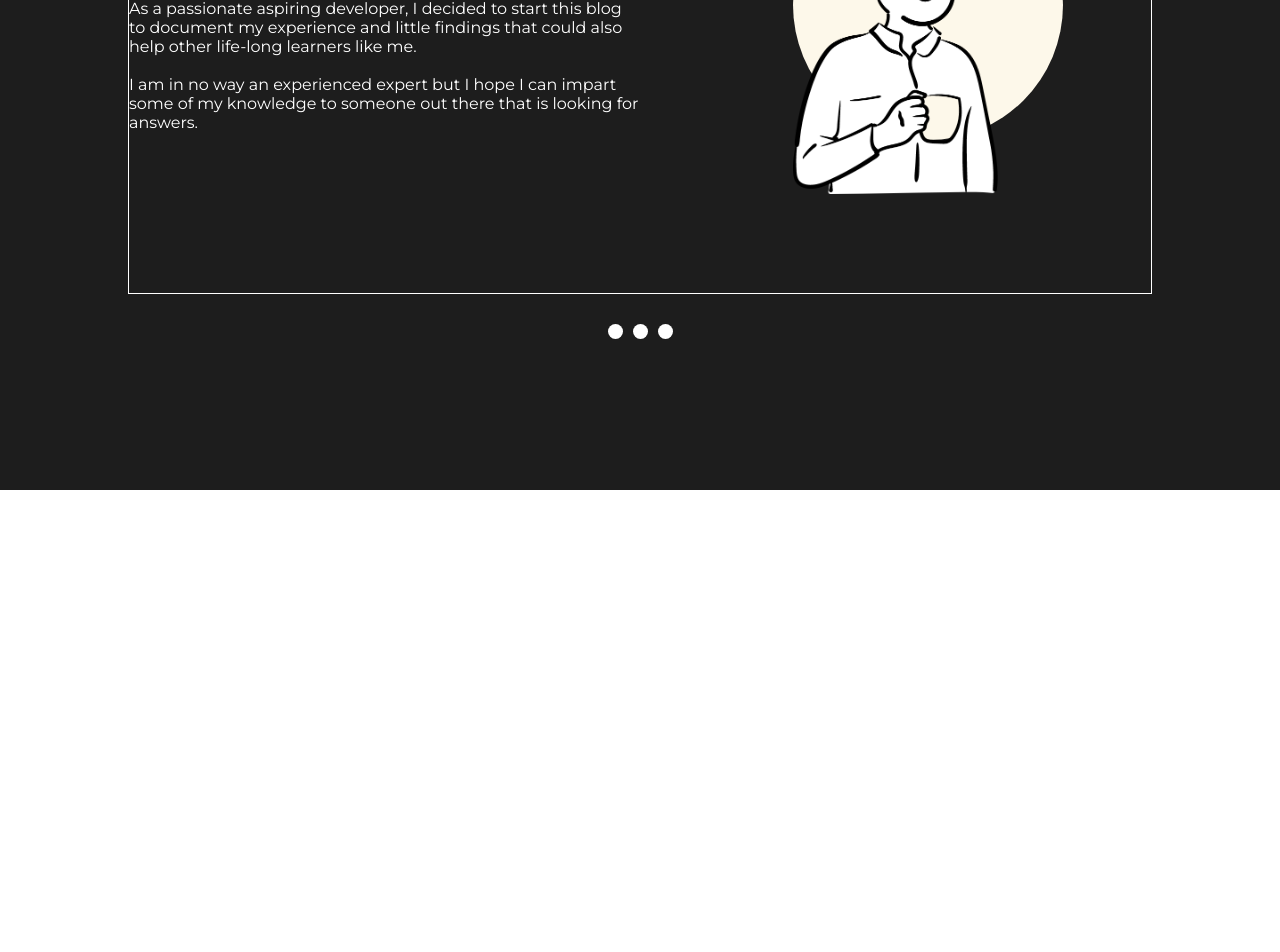
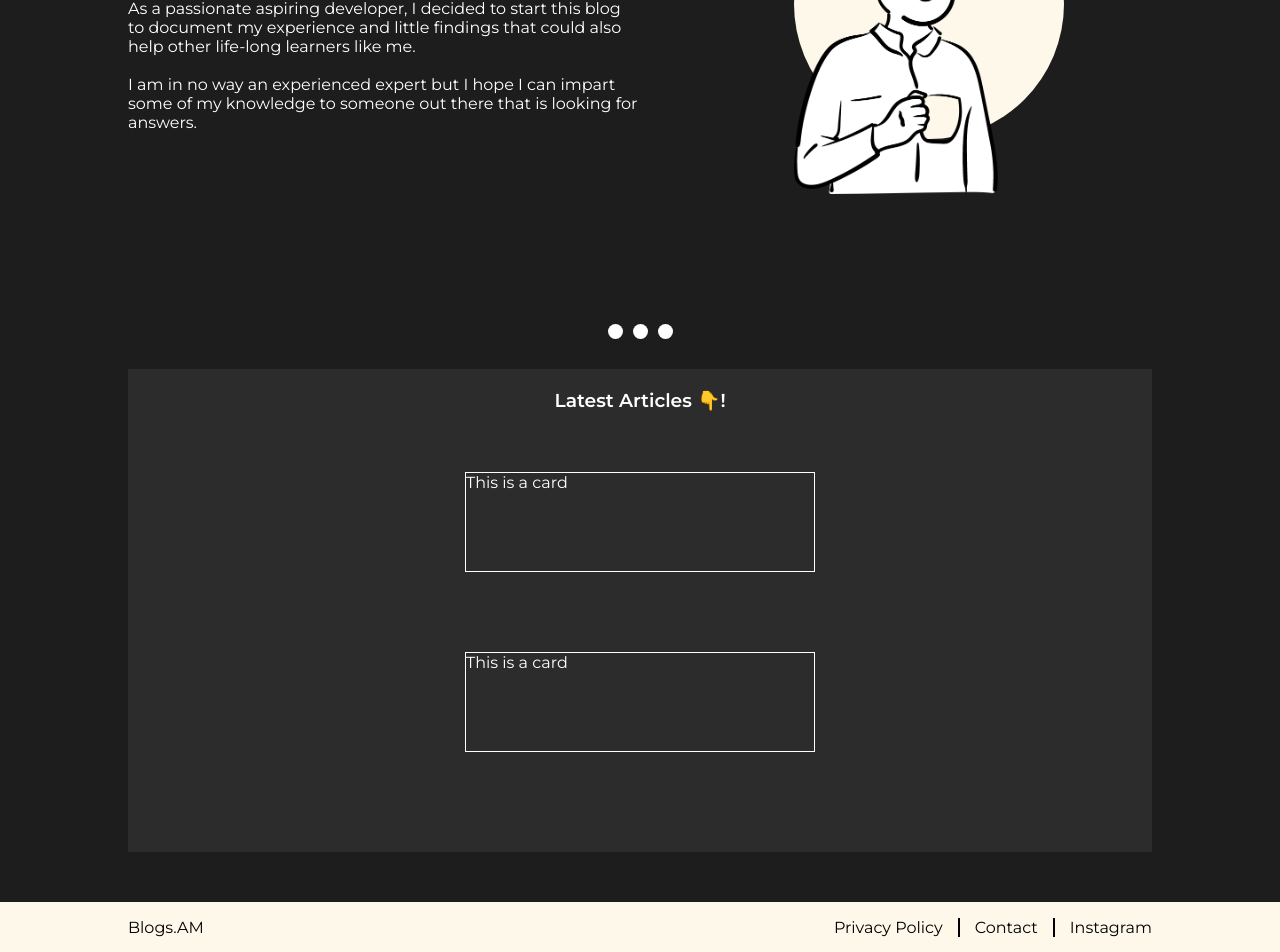
Before and after one commit to samuel-yeebiyo/blog, a React (Create React App) app: page / in a window 1280 px wide. Shown: the part 310-1262 px from the top of the page. Before the commit the page ends 800 px from the top, so only its background shows below. Built offline with nearby package versions, Linux system fonts and the light colour scheme.

Commit message:
Started off the latest articles component and finished up the footer. One thing that is bothering me: the html does not wrap around the content of the app. Cause by workaround to get the footer to stick to the bottom of the page

```diff
--- a/src/App.css
+++ b/src/App.css
@@ -1,9 +1,9 @@
-@import url('https://fonts.googleapis.com/css2?family=Montserrat:wght@300;400;500;600&display=swap');
+.App{
+    min-height:100%;
+    display: flex;
+    flex-direction:column;
+}
+.main-container{
+    margin-bottom:50px;
 
-.App{
-    background:#1D1D1D;
-    height:100vh;
-    width:100%;
-    color:white;
-    font-family: 'Montserrat', sans-serif;
 }
--- a/src/App.js
+++ b/src/App.js
@@ -1,6 +1,6 @@
 import Nav from './components/resusable/Nav';
 import Home from './components/Home'
-
+import Footer from './components/resusable/Footer';
 
 import './App.css';
 
@@ -8,7 +8,10 @@ function App() {
   return (
     <div className="App">
       <Nav/>
-      <Home/>
+      <div className="main-container">
+        <Home/>
+      </div>
+      <Footer/>
     </div>
   );
 }
--- a/src/components/Home.js
+++ b/src/components/Home.js
@@ -1,4 +1,5 @@
 import Hero from '../components/Hero'
+import Latest from './Latest'
 
 import '../css/home.css'
 
@@ -13,6 +14,7 @@ const Home = () => {
                     <div className="dot"></div>
                 </div>
             </div>
+            <Latest/>
         </div>
     )
 }
--- a/src/components/Latest.js
+++ b/src/components/Latest.js
@@ -1,10 +1,13 @@
 import '../css/latest.css'
 
+import Card from '../components/resusable/Card'
 
 const Latest = () => {
     return (
         <div className="Latest">
-
+            <h3 className="title">Latest Articles 👇!</h3>
+            <Card/>
+            <Card/>
         </div>
     )
 }
--- a/src/components/resusable/Card.js
+++ b/src/components/resusable/Card.js
@@ -0,0 +1,11 @@
+import '../../css/card.css'
+
+const Card = () => {
+    return (
+        <div className="Card">
+            This is a card
+        </div>
+    )
+}
+
+export default Card
--- a/src/components/resusable/Footer.js
+++ b/src/components/resusable/Footer.js
@@ -0,0 +1,21 @@
+import '../../css/footer.css'
+
+
+const Footer = () => {
+    return (
+        <div className="Footer">
+           <div className="footer-content">
+                <p>Blogs.AM</p>
+                <div className="footer-links">
+                    <p>Privacy Policy</p>
+                    <span className="div space"/>
+                    <p className="space">Contact</p>
+                    <span className="div space"/>
+                    <p className="space">Instagram</p>
+                </div>
+           </div>
+        </div>
+    )
+}
+
+export default Footer
--- /dev/null
+++ b/src/css/card.css
@@ -0,0 +1,6 @@
+.Card{
+    border:1px solid white;
+    width:350px;
+    height:100px;
+    margin-bottom: 80px;
+}
--- /dev/null
+++ b/src/css/footer.css
@@ -0,0 +1,25 @@
+.Footer{
+    width:100%;
+    background: #FDF8EA;
+    color:black;
+    height:50px;
+    margin-top:auto;
+}
+.footer-content{
+    width:80%;
+    margin:auto;
+    display: flex;
+    justify-content: space-between;
+    align-items: center;
+    height: 100%;
+}
+.footer-links{
+    display: flex;
+}
+.div{
+    border:1px solid black;
+    width:0.5px;
+}
+.space{
+    margin-left:15px;
+}
--- a/src/css/hero.css
+++ b/src/css/hero.css
@@ -5,7 +5,6 @@
     height:500px;
     display: flex;
     align-items: center;
-    border: 1px solid white;
 }
 .hero-intro{
     width:50%;
--- a/src/css/latest.css
+++ b/src/css/latest.css
@@ -0,0 +1,12 @@
+.Latest{
+    background: #2C2C2C;
+    width:80%;
+    margin:auto;
+    display:flex;
+    flex-direction: column;
+    align-items: center;
+    padding:20px 0 20px 0;
+}
+.title{
+    margin-bottom:60px;
+}
--- a/src/css/nav.css
+++ b/src/css/nav.css
@@ -1,6 +1,6 @@
 .nav-bar{
     width:80%;
-    margin:auto;
+    margin:0 auto 0 auto;
     display:flex;
     max-width:1900px;
     padding-top:30px;
@@ -22,5 +22,5 @@
 .nav-menu li{
     list-style: none;
     font-weight: bold;
-    margin: 0 40px 0 40px;
+    margin: 0 25px 0 25px;
 }
--- a/src/index.css
+++ b/src/index.css
@@ -1,5 +1,23 @@
+@import url('https://fonts.googleapis.com/css2?family=Montserrat:wght@300;400;500;600&display=swap');
+
 *{
     box-sizing:border-box;
     padding:0;
     margin:0;
 }
+html{
+    height:100%;
+}
+body{
+    background:#1D1D1D;
+    min-height:100%;
+    height:100%;
+    width:100%;
+    color:white;
+    font-family: 'Montserrat', sans-serif;
+
+}
+
+#root{
+    height:100%;
+}
```
